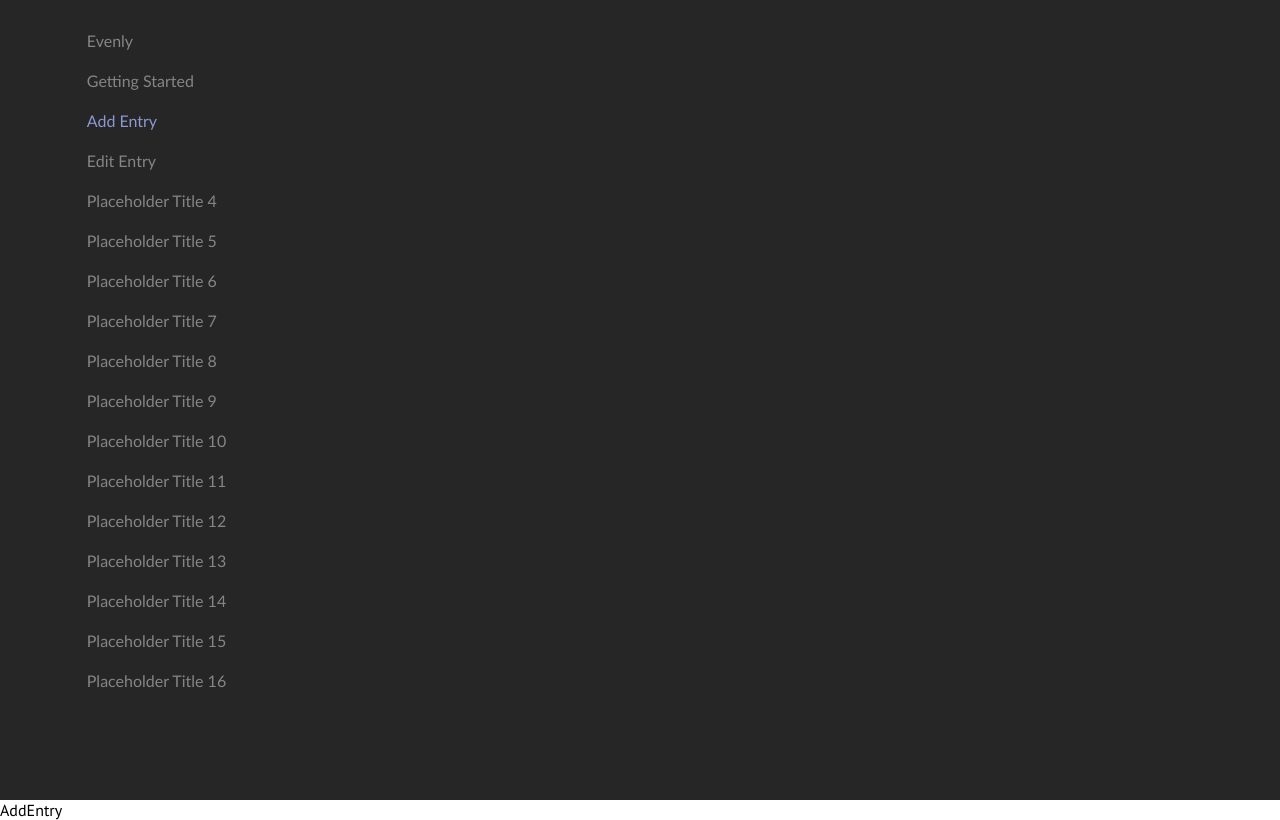
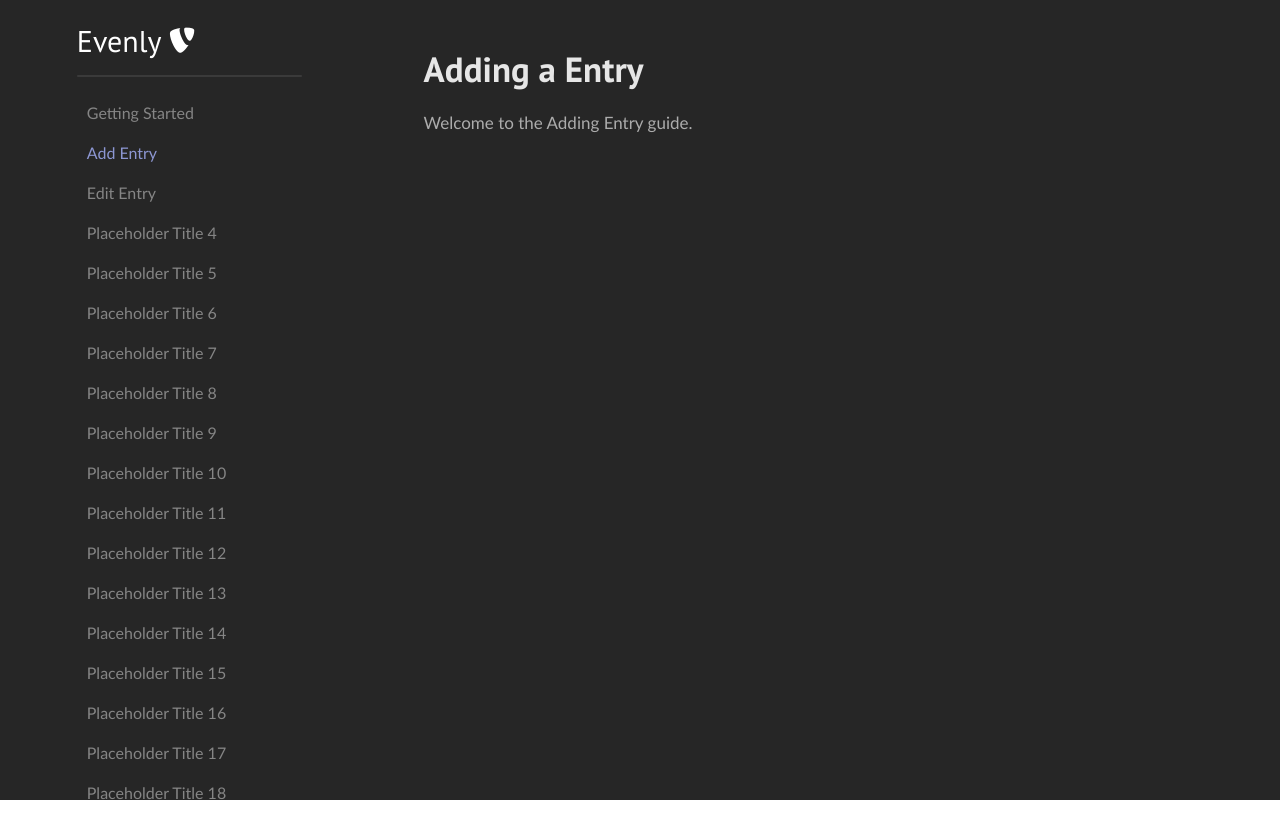
Before and after one commit to PiqueDevelopment/evenly-website, a React (Create React App) app: page /docs/add-entry in a window 1280 px wide. Built offline with nearby package versions, Linux system fonts and the light colour scheme.

Commit message:
feature Documentation WIP

```diff
--- a/src/DocRoutes.tsx
+++ b/src/DocRoutes.tsx
@@ -1,5 +1,6 @@
 import React from 'react';
 import { Routes, Route } from 'react-router-dom';
+// Make sure to import the Doc Pages to route to
 import GettingStarted from './pages/docs/GettingStarted.tsx';
 import AddEntry from './pages/docs/AddEntry.tsx';
 import EditEntry from './pages/docs/EditEntry.tsx';
@@ -10,11 +11,6 @@ function DocRoutes() {
         <Route path="getting-started" element={<GettingStarted />} />
         <Route path="add-entry" element={<AddEntry />} />
         <Route path="edit-entry" element={<EditEntry />} />
-        {/* <Route path="/placeholder2" element={<Placeholder2 />} />
-        <Route path="/placeholder3" element={<Placeholder3 />} />
-        <Route path="/placeholder4" element={<Placeholder4 />} />
-        <Route path="/placeholder5" element={<Placeholder5 />} />
-        <Route path="/placeholder6" element={<Placeholder6 />} /> */}
         {/* Add other doc routes here */}
       </Routes>
     );
--- a/src/components/DocNavbar.css
+++ b/src/components/DocNavbar.css
@@ -11,6 +11,7 @@
     padding-top: 20px;
     flex-shrink: 0;
     overflow-y: auto;
+    overflow-x: auto;
 }
 
 .sidebar-list {
@@ -19,6 +20,33 @@
     width: 100%;
 }
 
+.sidebar-home {
+    width: 100%;
+    color: white;
+    font-size: 30px;
+    height: 40px;
+    list-style-type: none;
+    margin: 0;
+    display: flex;
+    flex-direction: row;
+    align-items: center;
+    text-decoration: none;
+}
+
+.sidebar-home:hover{
+    color: rgb(141, 151, 211);
+    cursor: pointer;
+    transition: 0.5s ease;
+}
+
+hr.rounded {
+    border: none;
+    height: 2px;
+    background-color: rgb(58, 58, 58);
+    border-radius: 5px;
+    max-width: 90%;
+    margin: 15px 0;
+}
 .sidebar-list .row {
     width: 100%;
     height: 40px;
--- a/src/components/DocNavbar.tsx
+++ b/src/components/DocNavbar.tsx
@@ -5,9 +5,18 @@ import { DocNavbarData } from './DocNavbarData.tsx';
 
 function DocNavbar() {
     return (
-        <div className='container'>
         <div className='sidebar'>
             <ul className='sidebar-list'>
+                <li >
+                    <NavLink
+                        to='/'
+                        className='sidebar-home'
+                        activeClassName='active'
+                    >
+                        Evenly <i className='fab fa-typo3'></i>
+                    </NavLink>
+                </li>
+                <hr className='rounded' />
                 {DocNavbarData.map((val, key) => (
                     <li className='row' key={key}>
                         <NavLink
@@ -21,7 +30,6 @@ function DocNavbar() {
                 ))}
             </ul>
         </div>
-        </div>
     );
 }
 
--- a/src/components/DocNavbarData.tsx
+++ b/src/components/DocNavbarData.tsx
@@ -1,8 +1,4 @@
 export const DocNavbarData = [
-    {
-        title: "Evenly",
-        link: "/"
-    },
     {
         title: "Getting Started",
         link: "/docs/getting-started"
@@ -66,6 +62,22 @@ export const DocNavbarData = [
     {
         title: "Placeholder Title 16",
         link: "Placeholder Link"
-    }
+    },
+    {
+        title: "Placeholder Title 17",
+        link: "Placeholder Link"
+    },
+    {
+        title: "Placeholder Title 18",
+        link: "Placeholder Link"
+    },
+    {
+        title: "Placeholder Title 19",
+        link: "Placeholder Link"
+    },
+    {
+        title: "Placeholder Title 20",
+        link: "Placeholder Link"
+    },
 
 ]
--- a/src/pages/docs/AddEntry.tsx
+++ b/src/pages/docs/AddEntry.tsx
@@ -1,13 +1,17 @@
-import React from 'react'
-import DocNavbar from '../../components/DocNavbar.tsx'
+import React from 'react';
+import DocNavbar from '../../components/DocNavbar.tsx';
+import './Docs.css';
 
 function AddEntry() {
   return (
-    <>
-        < DocNavbar />
-        <div>AddEntry</div>
-    </>
-  )
+    <div className='container'>
+        <DocNavbar />
+        <div className='doc-content'>
+          <h1>Adding a Entry</h1>
+          <p>Welcome to the Adding Entry guide.</p>
+        </div>
+    </div>
+  );
 }
 
-export default AddEntry
+export default AddEntry;
--- /dev/null
+++ b/src/pages/docs/Docs.css
@@ -0,0 +1,56 @@
+.doc-content {
+    margin-top: 2%;
+    margin-left: 6%;
+    margin-right: 6%;
+    flex-grow: 1;
+    padding: 20px;
+    background-color: #262626;
+    color: #000;
+    overflow-y: auto;
+}
+
+.doc-content h1 {
+    color: #e6e6e6;
+    text-align: left;
+    font-size: 35px;
+    margin-bottom: 20px;
+}
+
+.doc-content h2 {
+    color: #e6e6e6;
+    text-align: left;
+    font-size: 30px;
+    margin-top: 15px;
+    margin-bottom: 15px;
+}
+
+.doc-content h3 {
+    color: #e6e6e6;
+    text-align: left;
+    font-size: 23px;
+    margin-top: 45px;
+    margin-bottom: 15px;
+}
+
+.doc-content p {
+    color: #acacac;
+    text-align: left;
+    font-size: 17px;
+    margin-bottom: 20px;
+    font-family: 'Trebuchet MS', 'Lucida Sans Unicode', 'Lucida Grande', 'Lucida Sans', Arial, sans-serif;
+}
+
+.doc-content li {
+    margin-left: 20px;
+    padding: 5px;
+    list-style: number;
+    font-family: 'Trebuchet MS', 'Lucida Sans Unicode', 'Lucida Grande', 'Lucida Sans', Arial, sans-serif;
+}
+
+.doc-divider {
+    border: none;
+    height: 2px;
+    background-color: rgb(58, 58, 58);
+    border-radius: 5px;
+    margin: 50px 0;
+}
--- a/src/pages/docs/EditEntry.tsx
+++ b/src/pages/docs/EditEntry.tsx
@@ -1,13 +1,17 @@
-import React from 'react'
-import DocNavbar from '../../components/DocNavbar.tsx'
+import React from 'react';
+import DocNavbar from '../../components/DocNavbar.tsx';
+import './Docs.css';
 
 function EditEntry() {
   return (
-    <>
-        < DocNavbar />
-        <div>EditEntry</div>
-    </>
-  )
+    <div className='container'>
+        <DocNavbar />
+        <div className='doc-content'>
+          <h1>Editing an Entry</h1>
+          <p>Welcome to the Edit Entry guide.</p>
+        </div>
+    </div>
+  );
 }
 
-export default EditEntry
+export default EditEntry;
--- a/src/pages/docs/GettingStarted.tsx
+++ b/src/pages/docs/GettingStarted.tsx
@@ -1,13 +1,35 @@
-import React from 'react'
-import DocNavbar from '../../components/DocNavbar.tsx'
+import React from 'react';
+import DocNavbar from '../../components/DocNavbar.tsx';
+import './Docs.css';
 
 function GettingStarted() {
   return (
-    <>
-        < DocNavbar />
-        <div>GettingStarted</div>
-    </>
-  )
+    <div className='container'>
+        <DocNavbar />
+        <div className='doc-content'>
+          <h1>Getting Started</h1>
+          <p>Essential information to get you started with Evenly.</p>
+          <hr className='doc-divider' />
+          <h2>Installation Guide</h2>
+          <p>There are two ways you can use to set up Evenly.</p>
+          <h3>Cloning Google Sheets</h3>
+          <p>
+            <ul>
+              <li>Visit this Google Sheets to access the latest version of Evenly.</li>
+              <li>Ensure you are signed into the Google Account you would like to use.</li>
+              <li>At the top, click on File &#x003E; Make a Copy. Select the location of where you want to save the file and then click on 'Make a Copy' at the bottom.</li>
+              <li>Open the copied file.</li>
+            </ul>
+          </p>
+          <h3>Google App Marketplace Extension</h3>
+          <p>
+            <ul>
+              <li>Instructions for this will soon be available.</li>
+            </ul>
+          </p>
+        </div>
+    </div>
+  );
 }
 
-export default GettingStarted
+export default GettingStarted;
```
Lines whose indentation alone changed are shown as unchanged.
